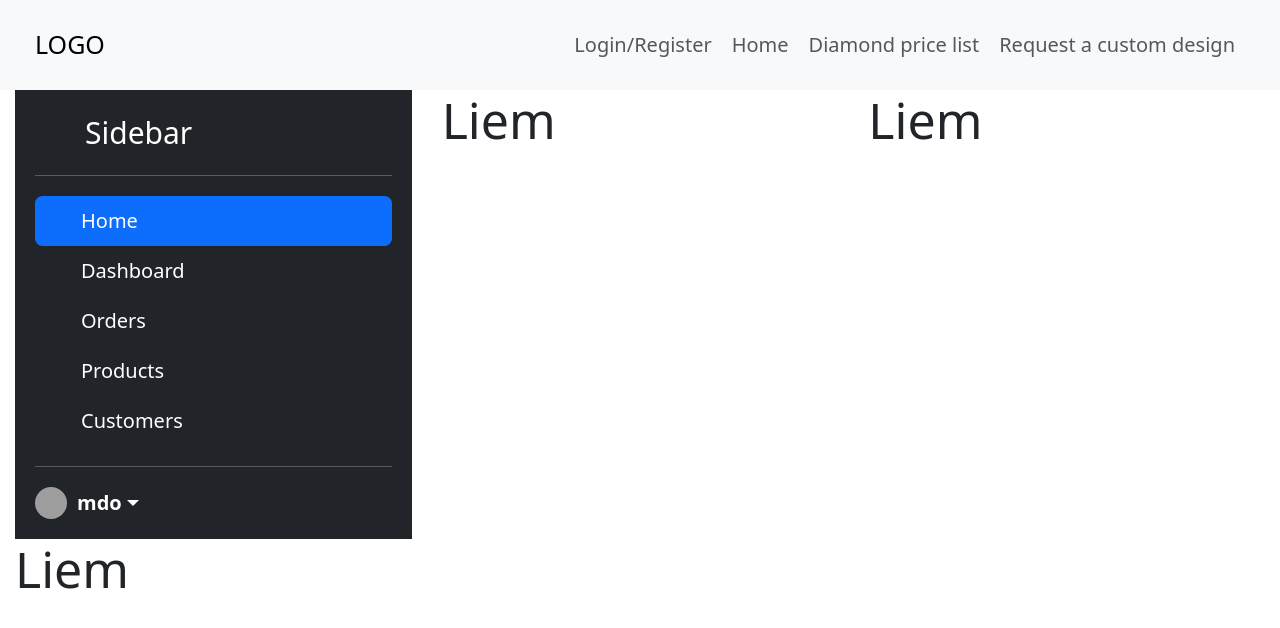
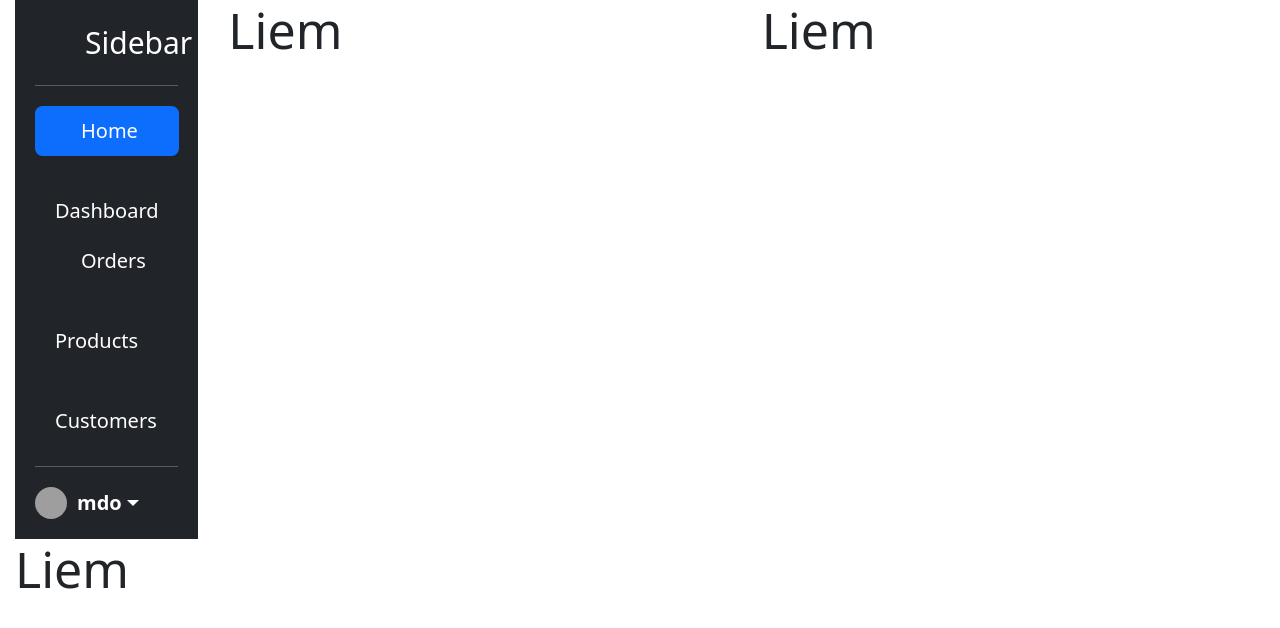
Before and after one commit to AnhNTSE183225/JPOS_FRONT, a React (Vite) app: page /profile in a window 1280 px wide. Shown: the top 628 px of the page. Built offline with nearby package versions, Linux system fonts and the light colour scheme; grey boxes are pictures that could not be loaded.

Commit message:
Update Profile.jsx

```diff
--- a/src/pages/Profile.jsx
+++ b/src/pages/Profile.jsx
@@ -6,10 +6,9 @@ import Sidebar from '../components/Sidebar';
 const ProfilePage = () => {
     return (
         <>
-            <NavigatonBar />
             <div className='container-fluid'>
                 <div className='row'>
-                    <div className='col'>
+                    <div className='col-2'>
                         <Sidebar />
                     </div>
                     <div className='col'>
```
